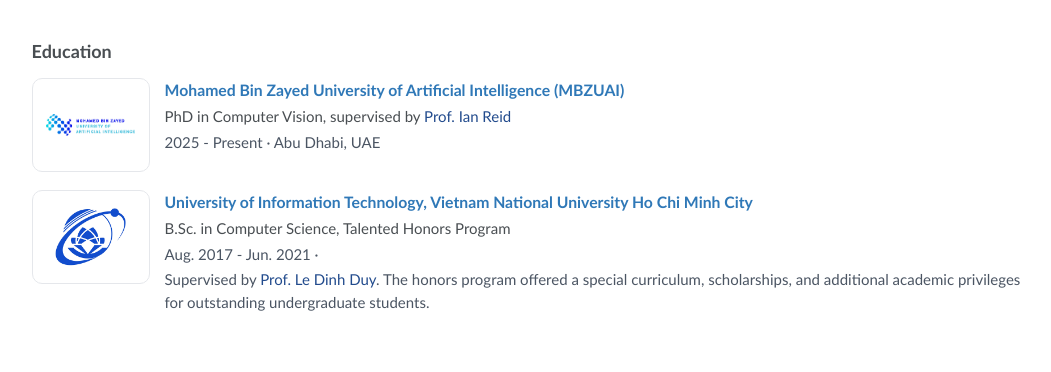
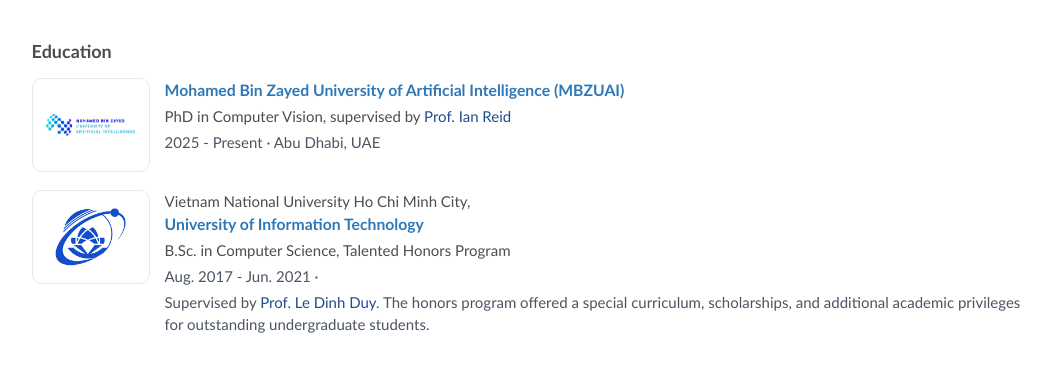
Before and after one commit to vovantuan1999a/tuanvovan, a Jekyll site: the page built from _pages/includes/educations.md, in a window 1280 px wide. Shown: the top 372 px of the page, without its empty margins (105-1156 px from the left). Built offline with Jekyll 4.4.1, drawn with Linux system fonts in a browser that asks for light colours; nearby versions of some CDN libraries; our own code applies the rules of GitHub Pages for plain Markdown files; a style sheet for code colours, icons or effects is not loaded.

Commit message:
update edu

```diff
--- a/_pages/includes/educations.md
+++ b/_pages/includes/educations.md
@@ -16,8 +16,8 @@
     <div class="showcase-media showcase-media--logo">
       <img src="{{ '/images/uit.png' | relative_url }}" alt="UIT logo">
     </div>
-    <div class="showcase-content">
-      <div class="showcase-title">University of Information Technology, Vietnam National University Ho Chi Minh City</div>
+    <div class="showcase-content">Vietnam National University Ho Chi Minh City,
+      <div class="showcase-title">University of Information Technology</div>
       <div class="showcase-subtitle">B.Sc. in Computer Science, Talented Honors Program</div>
       <div class="showcase-meta">Aug. 2017 - Jun. 2021 ·</div>
       <div class="showcase-note">Supervised by <a href="https://scholar.google.co.uk/citations?user=6lbtgt4AAAAJ&hl=en">Prof. Le Dinh Duy</a>. The honors program offered a special curriculum, scholarships, and additional academic privileges for outstanding undergraduate students.</div>
```
Also changed, not shown: _pages/includes/intro.md (+1 -1 lines).
